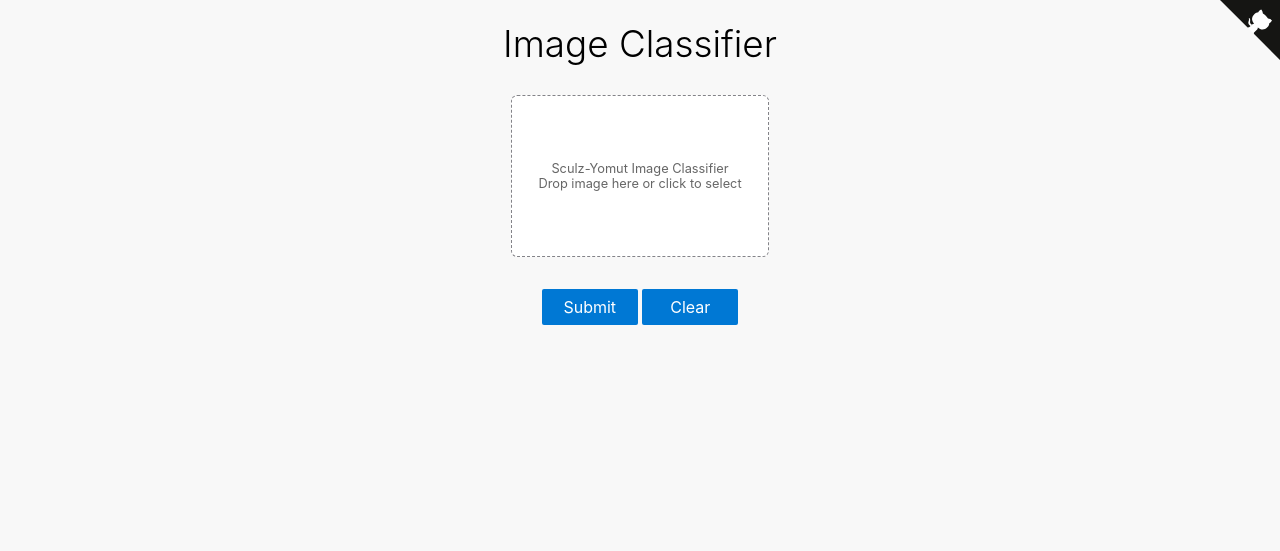
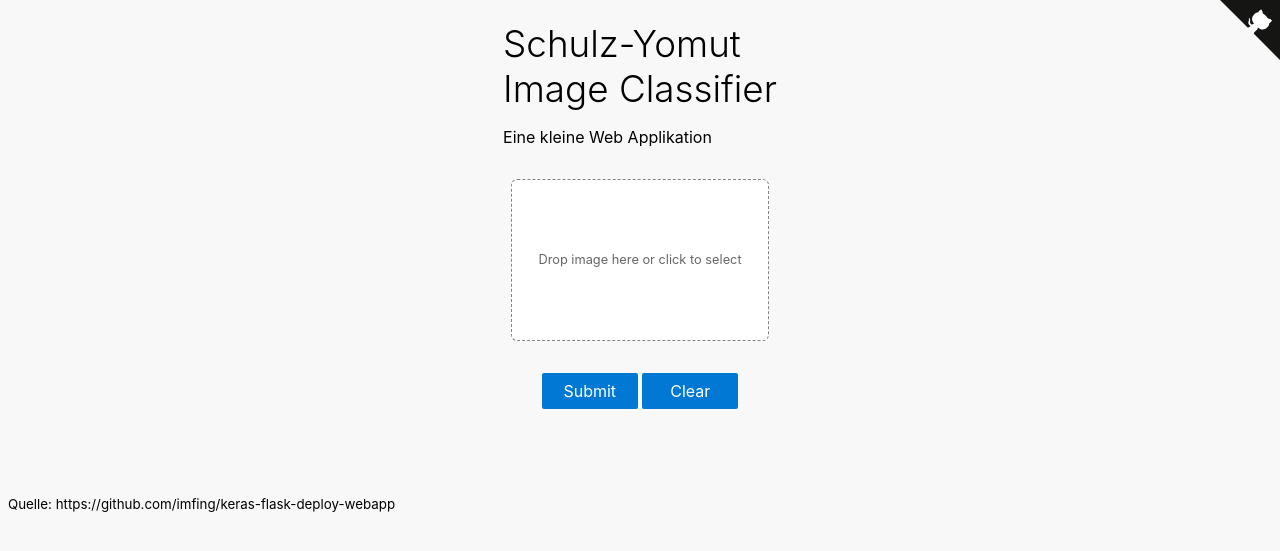
Before and after one commit to tyomut/cloudcomputing_deploy, a Flask app: page / in a window 1280 px wide. Shown: the top 551 px of the page. Run offline with Flask 2, Linux system fonts and the light colour scheme.

Commit message:
updated index

```diff
--- a/templates/index.html
+++ b/templates/index.html
@@ -2,16 +2,15 @@
 
 <div class="main">
   <div class="title">
-    <h3>Image Classifier</h3>
-    <!-- <p>
-      <small>A web app demo</small>
-    </p> -->
+    <h3>Schulz-Yomut<br>Image Classifier</h3>
+    <p>
+      Eine kleine Web Applikation
+    </p>
   </div>
 
   <div class="panel">
     <input id="file-upload" class="hidden" type="file" accept="image/x-png,image/gif,image/jpeg" />
     <label for="file-upload" id="file-drag" class="upload-box">
-	  <div id="upload-caption">Sculz-Yomut Image Classifier</div>
       <div id="upload-caption">Drop image here or click to select</div>
       <img id="image-preview" class="hidden" />
     </label>
@@ -29,5 +28,7 @@
     </svg>
   </div>
 </div>
-
+<div>
+	<small>Quelle: https://github.com/imfing/keras-flask-deploy-webapp</small>
+</div>
 {% endblock %}
```
